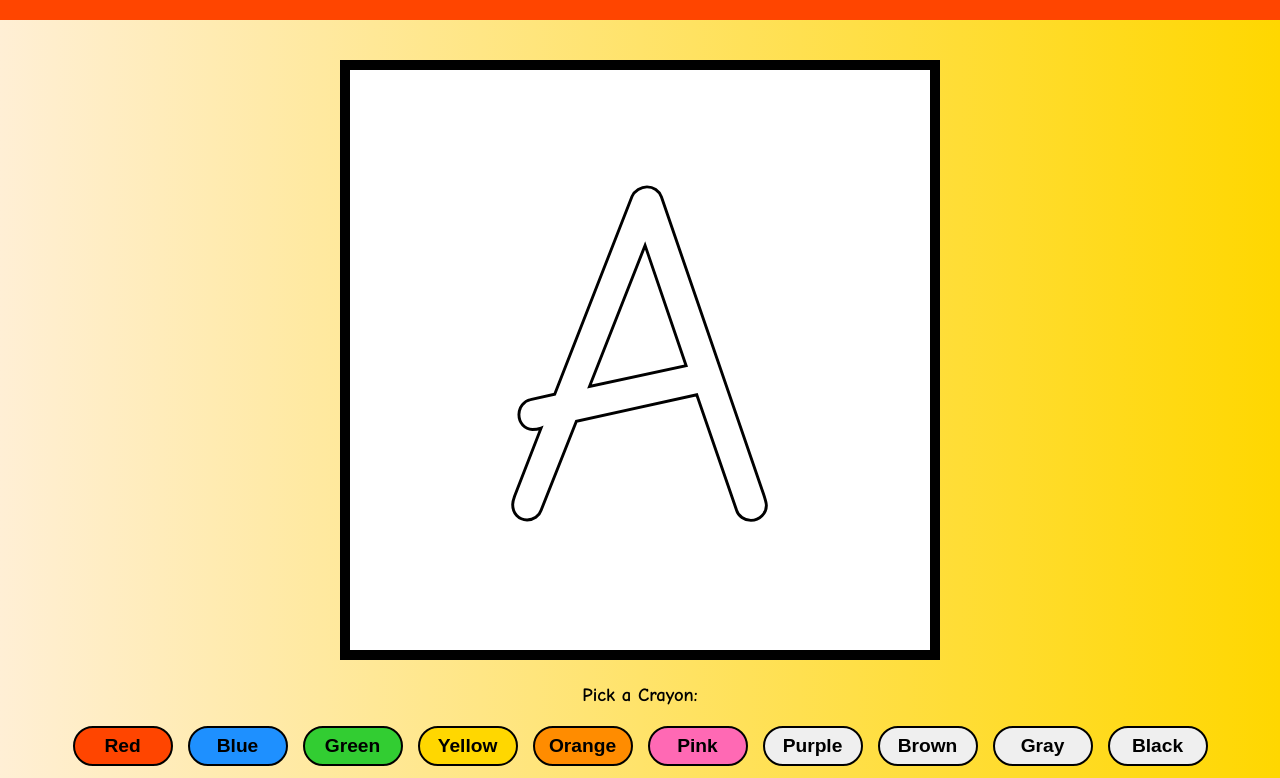
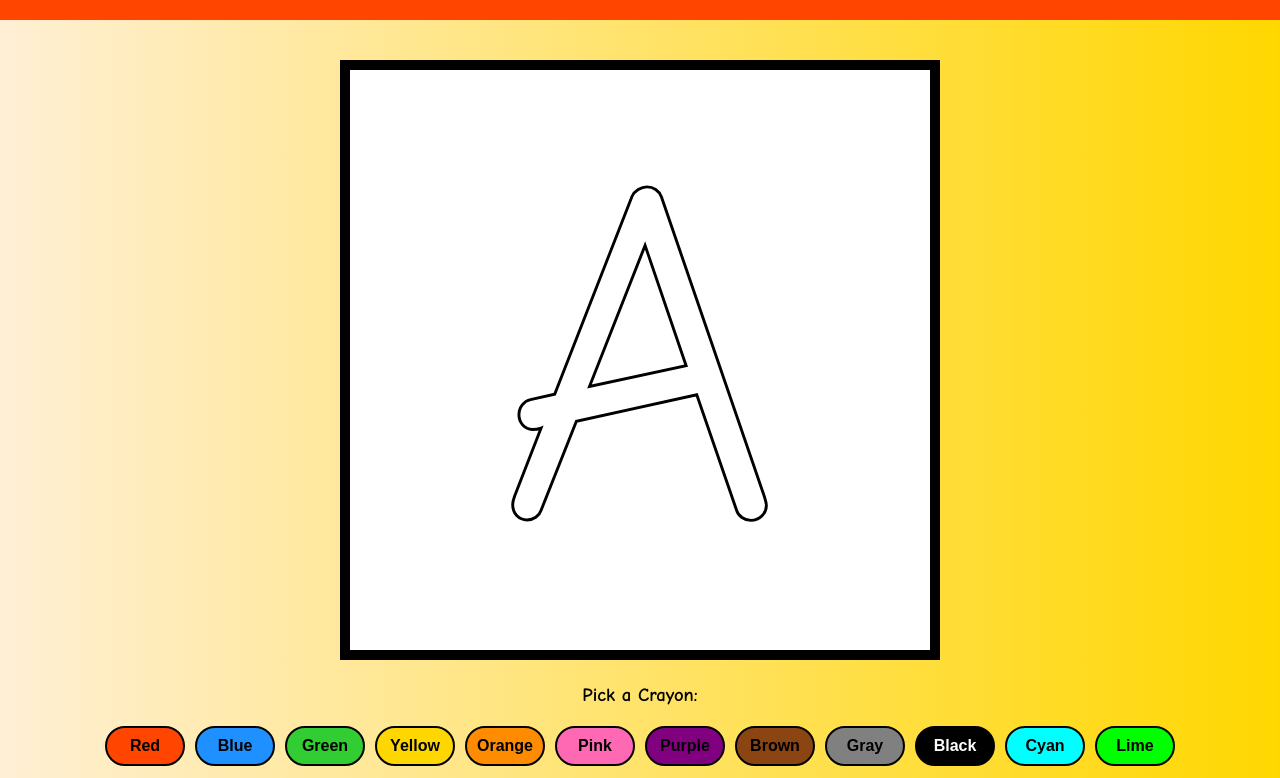
Before and after one commit to creativedad-sj/toddler-color-app, a plain HTML site: page canvas.html in a window 1280 px wide. Shown: the part 100-878 px from the top of the page. Drawn offline with Linux system fonts and the light colour scheme.

Commit message:
Update styles.css

```diff
--- a/styles.css
+++ b/styles.css
@@ -81,16 +81,16 @@ footer {
   display: flex;
   justify-content: center;
   flex-wrap: wrap;
-  gap: 15px;
+  gap: 10px;
   margin-top: 20px;
 }
 
 .crayon {
-  width: 100px;
+  width: 80px;
   height: 40px;
   border-radius: 20px;
   border: 2px solid #000;
-  font-size: 1.2rem;
+  font-size: 1rem;
   font-weight: bold;
   cursor: pointer;
   transition: transform 0.2s, box-shadow 0.2s;
@@ -102,6 +102,12 @@ footer {
 .crayon.yellow { background-color: #ffd700; }
 .crayon.orange { background-color: #ff8c00; }
 .crayon.pink { background-color: #ff69b4; }
+.crayon.purple { background-color: #800080; }
+.crayon.brown { background-color: #8b4513; }
+.crayon.gray { background-color: #808080; }
+.crayon.black { background-color: #000000; color: white; }
+.crayon.cyan { background-color: #00ffff; }
+.crayon.lime { background-color: #00ff00; }
 
 .crayon:hover {
   transform: scale(1.2);
```
